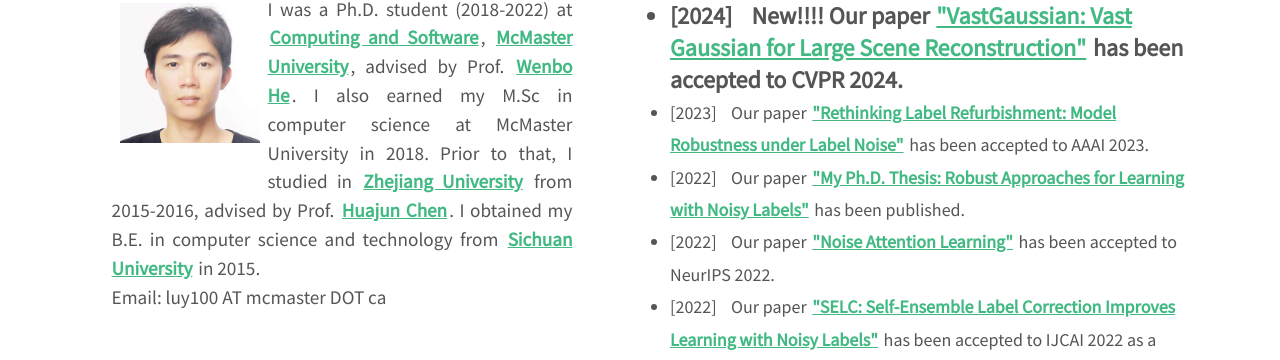
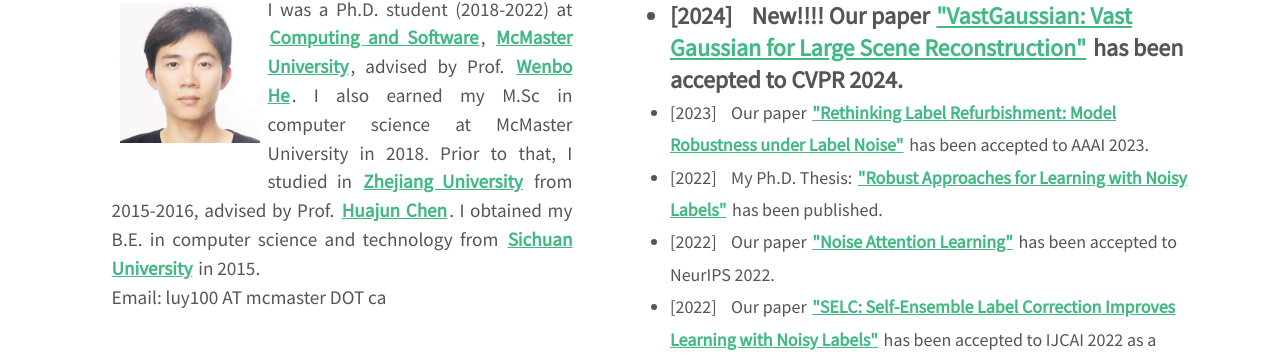
Before and after one commit to MacLLL/MacLLL.github.io, a Jekyll site: the page built from index.html, in a window 1280 px wide. Shown: the part 1041-1401 px from the top of the page. Built offline with Jekyll 4.4.1, drawn with Linux system fonts in a browser that asks for light colours; nearby versions of some CDN libraries.

Commit message:
Update index.html

```diff
--- a/index.html
+++ b/index.html
@@ -48,7 +48,7 @@
 <ul style="line-height:180%">
 	<li style="font-size: 24px; font-weight: bold;"><span>[2024]</span> &nbsp&nbsp New!!!! Our paper <a href="https://vastgaussian.github.io/" target="_blank">"VastGaussian: Vast Gaussian for Large Scene Reconstruction"</a> has been accepted to CVPR 2024. </li>
 	<li><span>[2023]</span> &nbsp&nbsp Our paper <a href="https://ojs.aaai.org/index.php/AAAI/article/view/26751" target="_blank">"Rethinking Label Refurbishment: Model Robustness under Label Noise"</a> has been accepted to AAAI 2023. </li> <!-- (acceptance rate 19.6%, 1721/8777). </li> -->
-	<li><span>[2022]</span> &nbsp&nbsp Our paper <a href="https://macsphere.mcmaster.ca/handle/11375/27915" target="_blank">"My Ph.D. Thesis: Robust Approaches for Learning with Noisy Labels"</a> has been published. </li> <!-- (acceptance rate 25.6%, 2665/10411).  </li> -->
+	<li><span>[2022]</span> &nbsp&nbsp My Ph.D. Thesis: <a href="https://macsphere.mcmaster.ca/handle/11375/27915" target="_blank">"Robust Approaches for Learning with Noisy Labels"</a> has been published. </li> <!-- (acceptance rate 25.6%, 2665/10411).  </li> -->
 	<li><span>[2022]</span> &nbsp&nbsp Our paper <a href="https://openreview.net/pdf?id=yfNSUQ3yRo" target="_blank">"Noise Attention Learning"</a> has been accepted to NeurIPS 2022. </li> <!-- (acceptance rate 25.6%, 2665/10411).  </li> -->
 	<li><span>[2022]</span> &nbsp&nbsp Our paper <a href="https://www.ijcai.org/proceedings/2022/455" target="_blank">"SELC: Self-Ensemble Label Correction Improves Learning with Noisy Labels"</a> has been accepted to IJCAI 2022 as a regular paper. </li> <!-- (acceptance rate 15.0%, 681/4535). </li> -->
 	<!--<li><span>[2021-10-27]</span> &nbsp&nbsp Our paper <a href="https://maclll.github.io/github_papers/bigdata2021.pdf" target="_blank">"MixNN: Combating Noisy Labels in Deep Learning by Mixing with Nearest Neighbours"</a> has been accepted to IEEE BigData 2021 as a regular paper (acceptance rate 19.9%, 97/486).</li> -->
```
